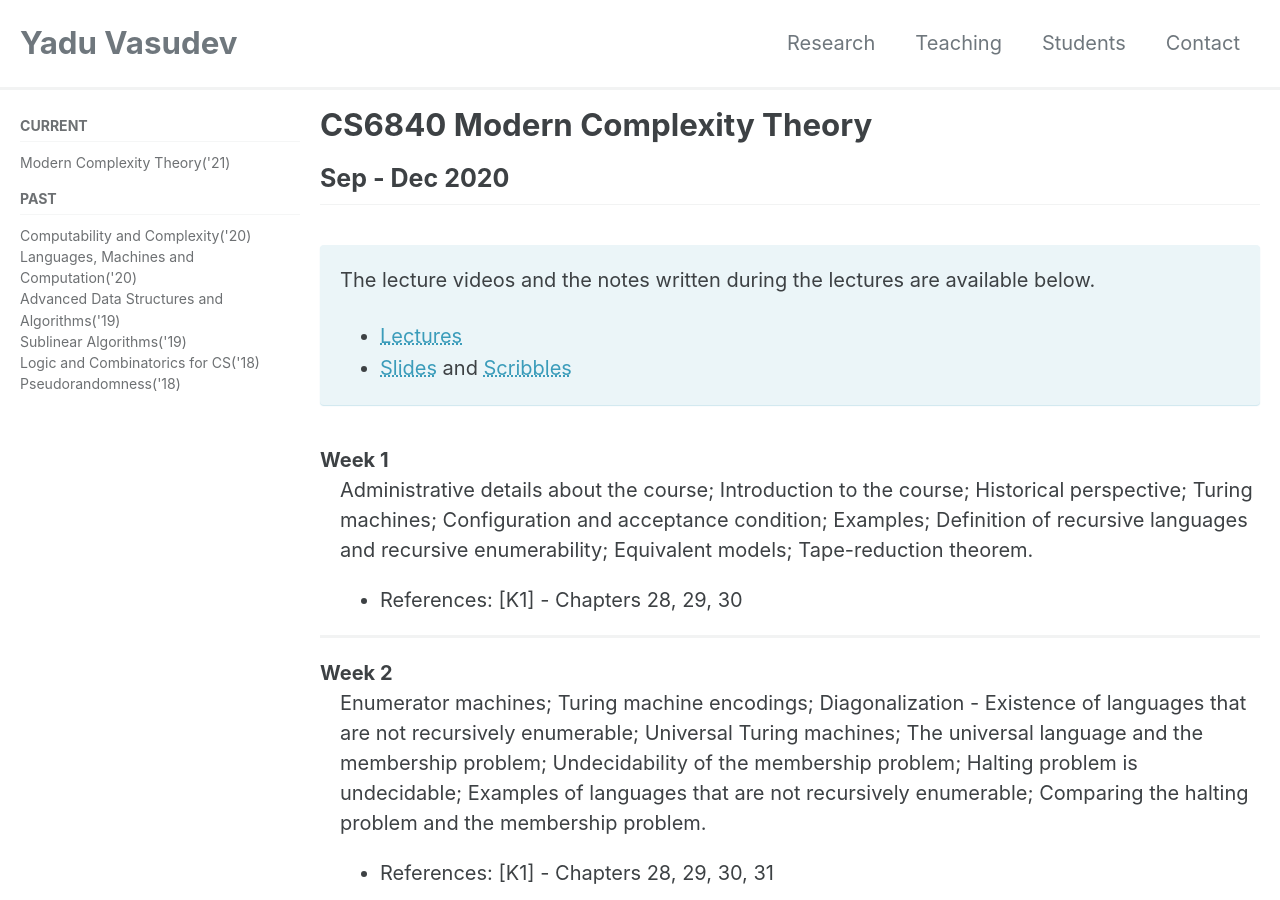
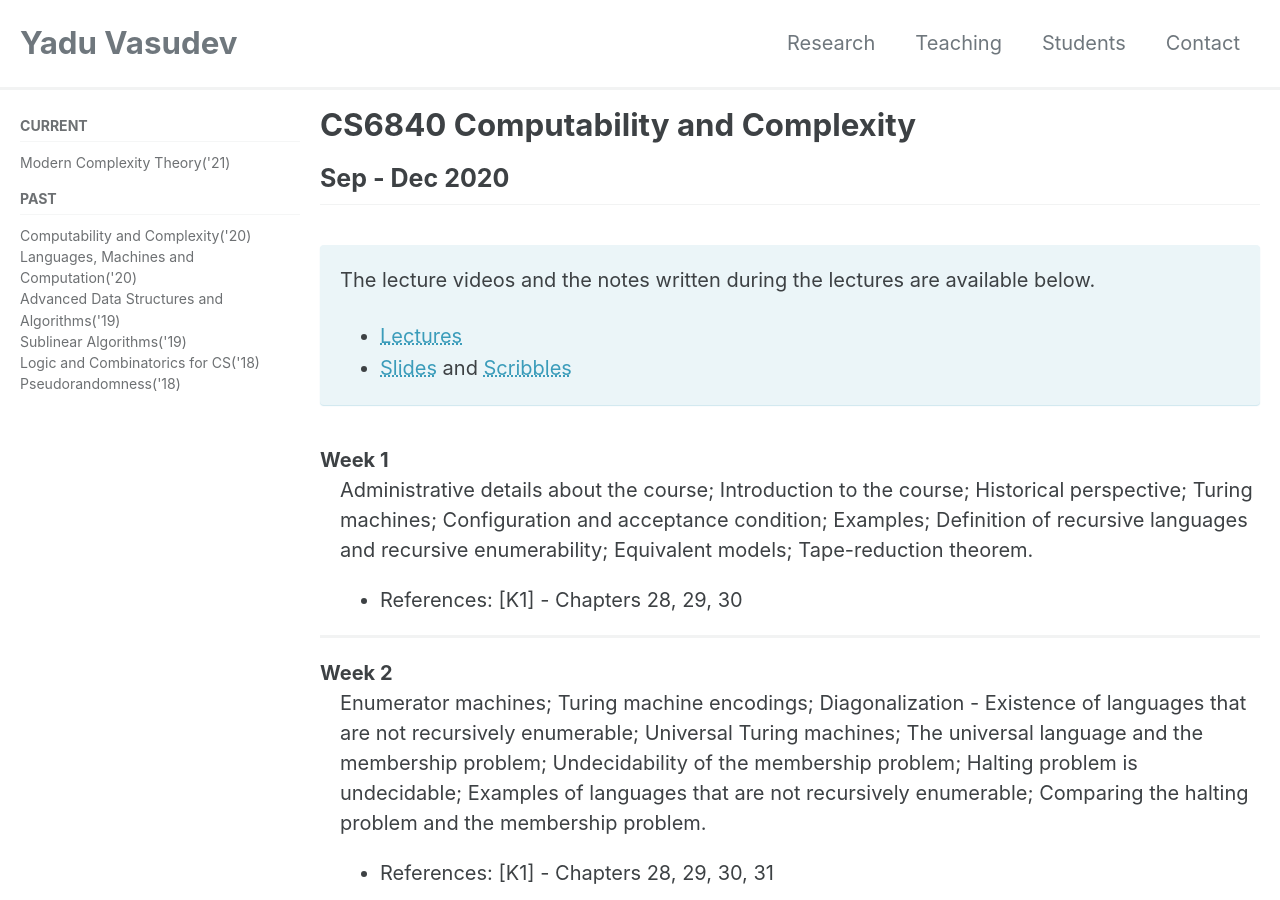
Before and after one commit to yaduvasudev/yaduvasudev.github.io, a Jekyll site: the page built from _pages/6014-20-lec.md, in a window 1280 px wide and 900 px high. Built offline with Jekyll 4.4.1, drawn with Linux system fonts in a browser that asks for light colours; cached includes are drawn as plain includes; formulas are drawn with MathJax 3.

Commit message:
Update 6014-20-lec.md
Typo

```diff
--- a/_pages/6014-20-lec.md
+++ b/_pages/6014-20-lec.md
@@ -4,7 +4,7 @@ permalink: courses/6014/20/lec
 sidebar:
   nav: "courses"
 classes: wide
-title: CS6840 Modern Complexity Theory
+title: CS6840 Computability and Complexity
 ---
 
 ## Sep - Dec 2020
```
